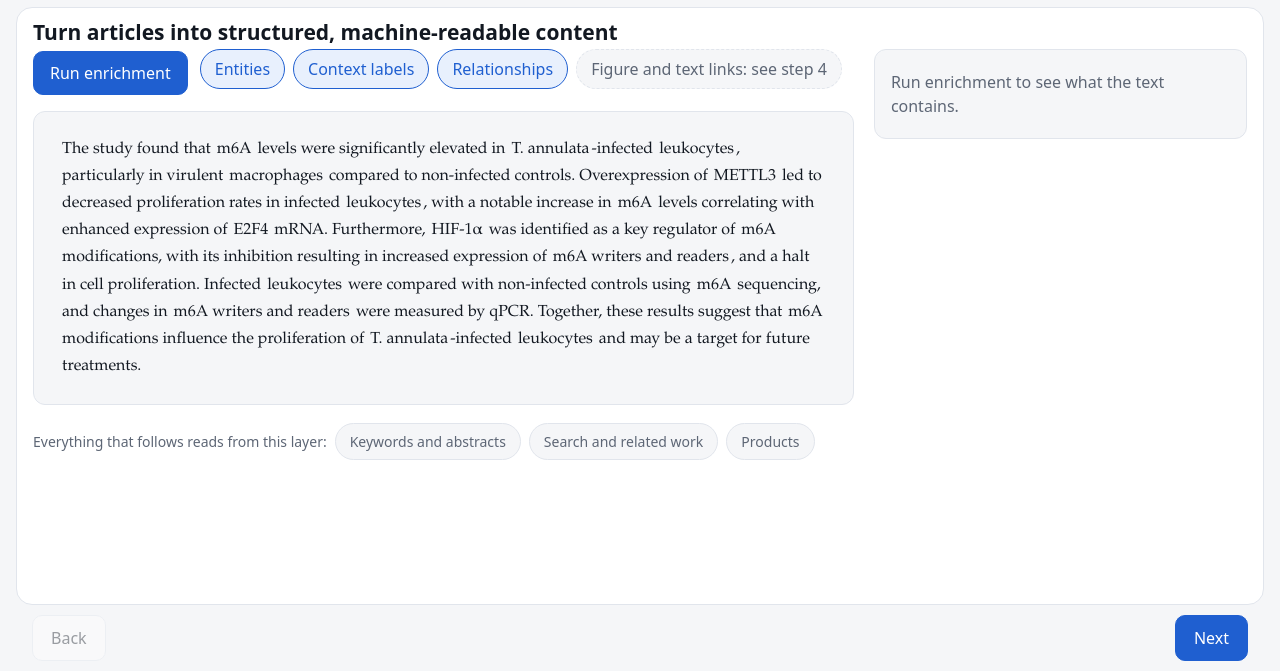
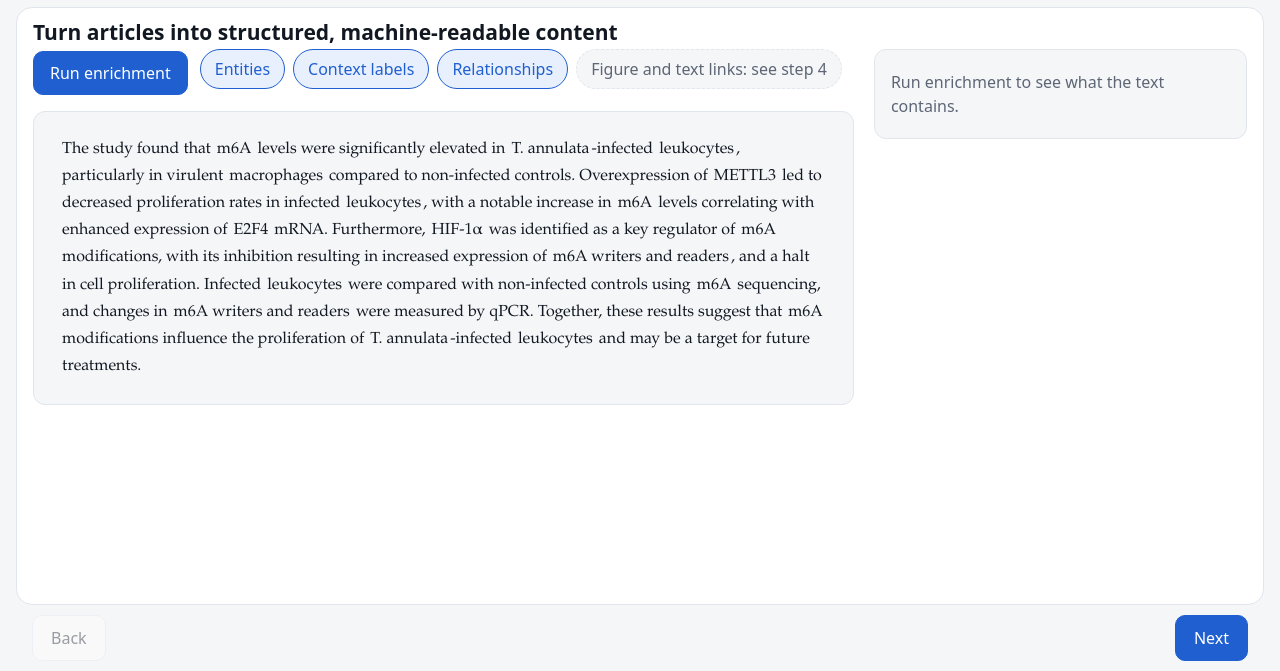
Before and after one commit to Shikha-SShikha/AI-Capabilities, a plain HTML site: page index.html in a window 1280 px wide. Shown: the part 129-800 px from the top of the page. Drawn offline with Linux system fonts and the light colour scheme.

Commit message:
Enrich: remove the reads-from-this-layer strip
Co-Authored-By: Claude Sonnet 5 <noreply@anthropic.com>

```diff
--- a/index.html
+++ b/index.html
@@ -342,11 +342,7 @@ function renderEnrich(){
       <div class="relbox"><h3>Relationships</h3><p class="fine" style="margin:0">Select one to see where it comes from.</p>${rels}</div>
     </aside>
   </div>
-  <div class="reads">Everything that follows reads from this layer:
-    <button class="pill" data-goto="derive">Keywords and abstracts</button>
-    <button class="pill" data-goto="discover">Search and related work</button>
-    <button class="pill" data-goto="offer">Products</button>
-  </div>`;
+`;
 }
 function inspectorHTML(){
   if (!S.enriched) return '<p class="muted">Run enrichment to see what the text contains.</p>';
```
